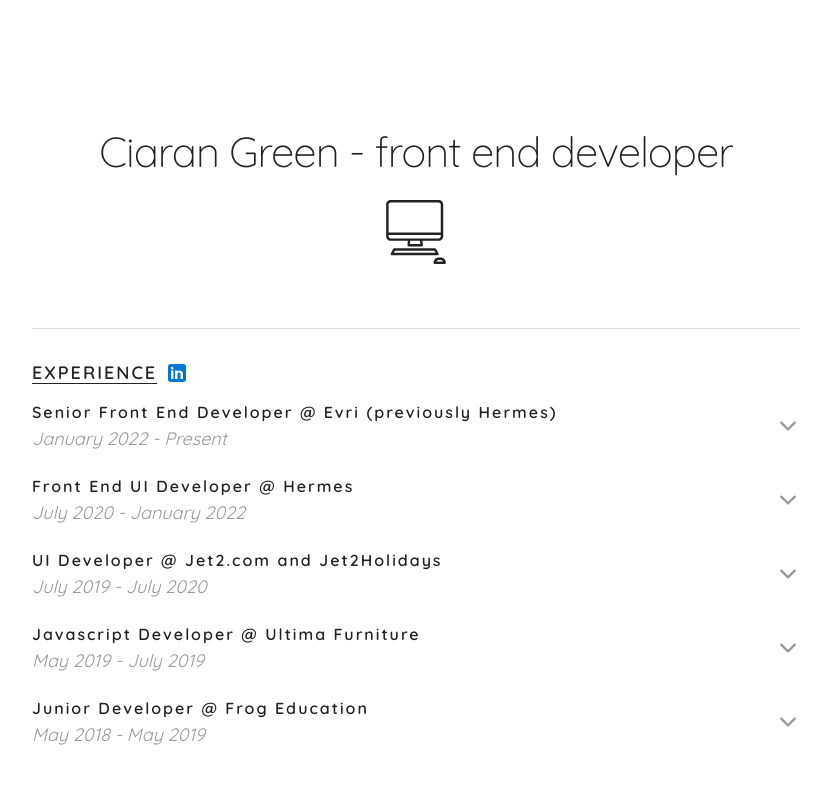
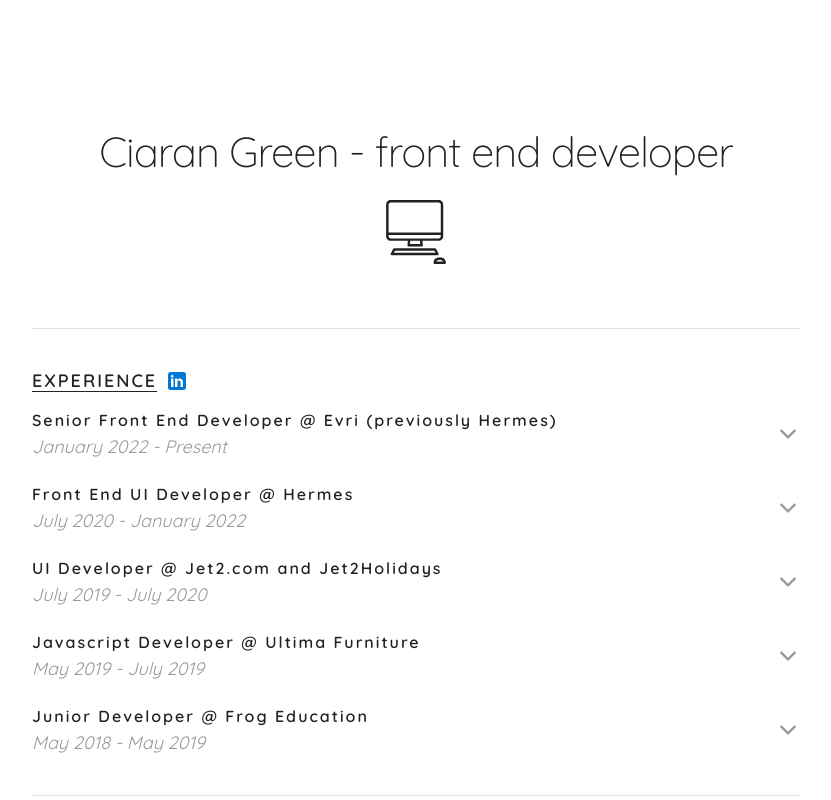
Before and after one commit to greenyc/ciaran.green, a Nuxt app: page / in a window 1280 px wide. Shown: the top 800 px of the page, without its empty margins (224-1055 px from the left). Built offline with nearby package versions, Linux system fonts and the light colour scheme.

Commit message:
Amended padding and margins so the Job Experience section on the homepage is vertically symetrical

```diff
--- a/components/JobExperience.vue
+++ b/components/JobExperience.vue
@@ -60,6 +60,10 @@
 .job-experience {
   margin-bottom: $triple-unit;
 
+  &:last-of-type {
+    margin-bottom: 0;
+  }
+
   &__chevron {
     min-width: 24px;
     min-height: 24px;
--- a/pages/index.vue
+++ b/pages/index.vue
@@ -89,6 +89,7 @@
   &-experience {
     &__row {
       display: flex;
+      padding-top: $unit;
     }
 
     &__icon {
```
